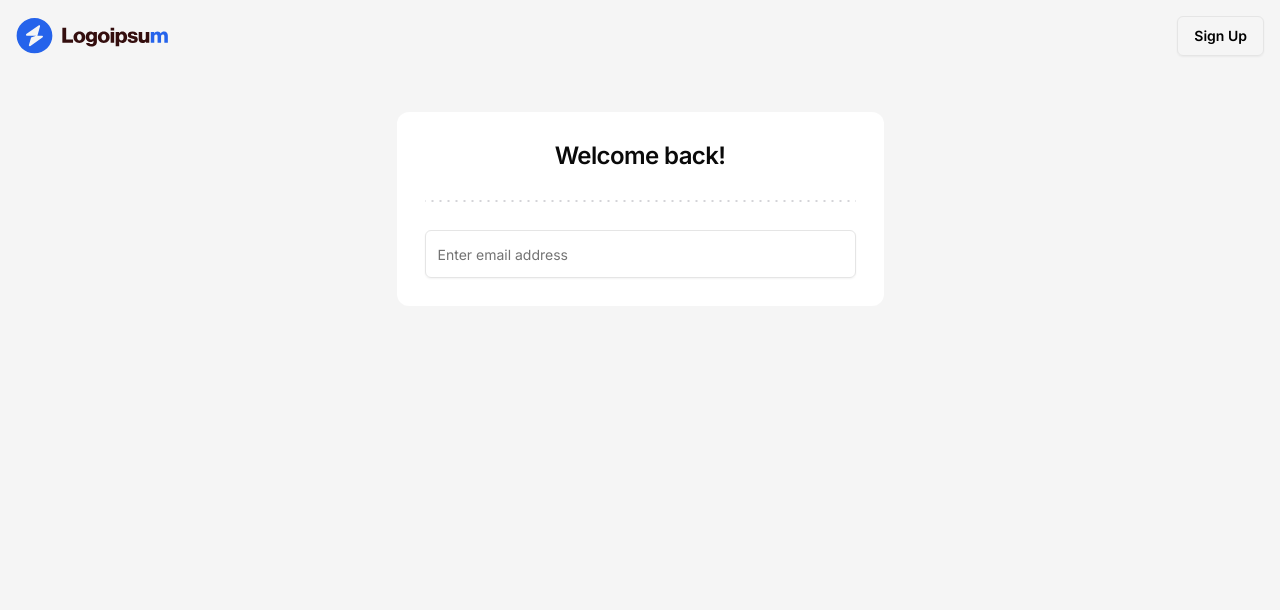
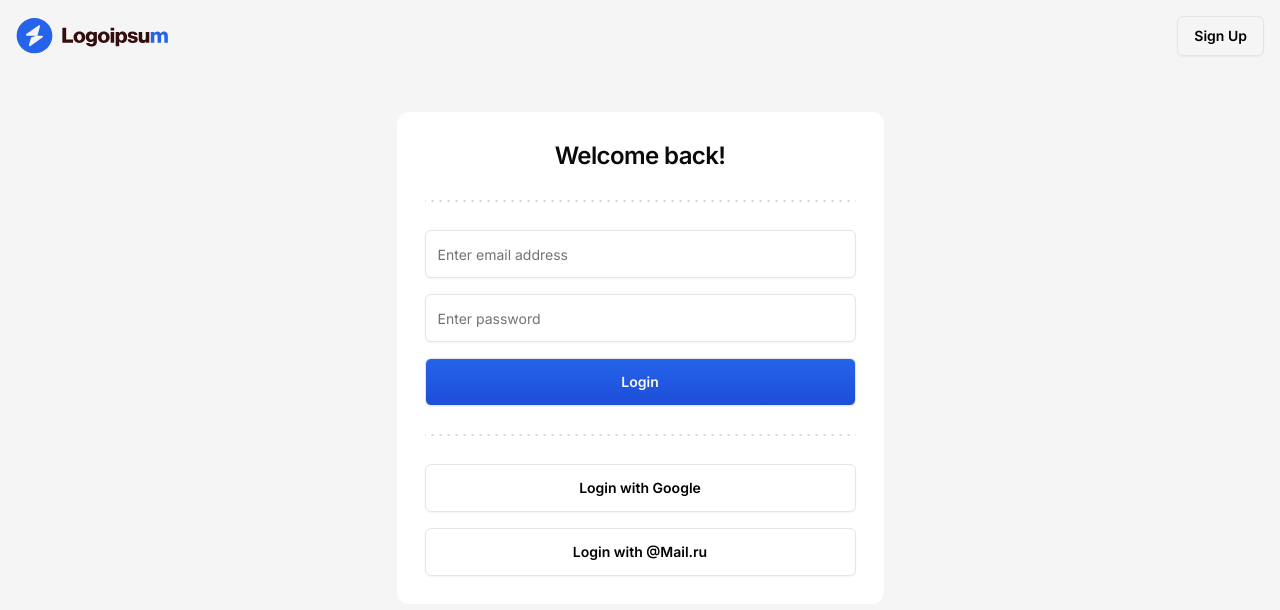
Before and after one commit to Kirill-1999/work-task-app, a Next.js app: page /sign-in in a window 1280 px wide. Shown: the top 610 px of the page. Built offline with nearby package versions, Linux system fonts and the light colour scheme.

Commit message:
Add react-icons dependency and enhance SignInCard component with additional input fields and buttons for login options

```diff
--- a/package.json
+++ b/package.json
@@ -31,6 +31,7 @@
     "react-day-picker": "^9.7.0",
     "react-dom": "^18.2.0",
     "react-hook-form": "^7.57.0",
+    "react-icons": "^5.5.0",
     "recharts": "^2.15.3",
     "sonner": "^2.0.5",
     "tailwind-merge": "^3.3.1",
--- a/src/features/auth/components/sign-in-card.tsx
+++ b/src/features/auth/components/sign-in-card.tsx
@@ -1,4 +1,7 @@
+
+
 import { DottedSeparator } from "@/components/dotted-separator";
+import { Button } from "@/components/ui/button";
 import {
     Card,
     CardContent,
@@ -24,11 +27,43 @@
                         required
                         type="email"
                         value={""}
-                        onChange={() => {}}
+                        onChange={() => { }}
                         placeholder="Enter email address"
                         disabled={false}
-                        />
-                    </form>
+                    />
+                    <Input
+                        required
+                        type="password"
+                        value={""}
+                        onChange={() => { }}
+                        placeholder="Enter password"
+                        disabled={false}
+                        min={8}
+                        max={255}
+                    />
+                    <Button disabled={false} size="lg" className="w-full">
+                        Login
+                    </Button>
+                </form>
+            </CardContent>
+            <div className="px-7">
+                <DottedSeparator />
+            </div>
+            <CardContent className="p-7 flex flex-col gap-y-4">
+            <Button
+            disabled={false}
+            variant="secondary"
+            size="lg"
+            className="w-full">
+            Login with Google
+            </Button>
+            <Button
+            disabled={false}
+            variant="secondary"
+            size="lg"
+            className="w-full">
+            Login with @Mail.ru
+            </Button>
             </CardContent>
         </Card>
     );
```
Also changed, not shown: 1 other file (tests, documents, lock files or other folders).
